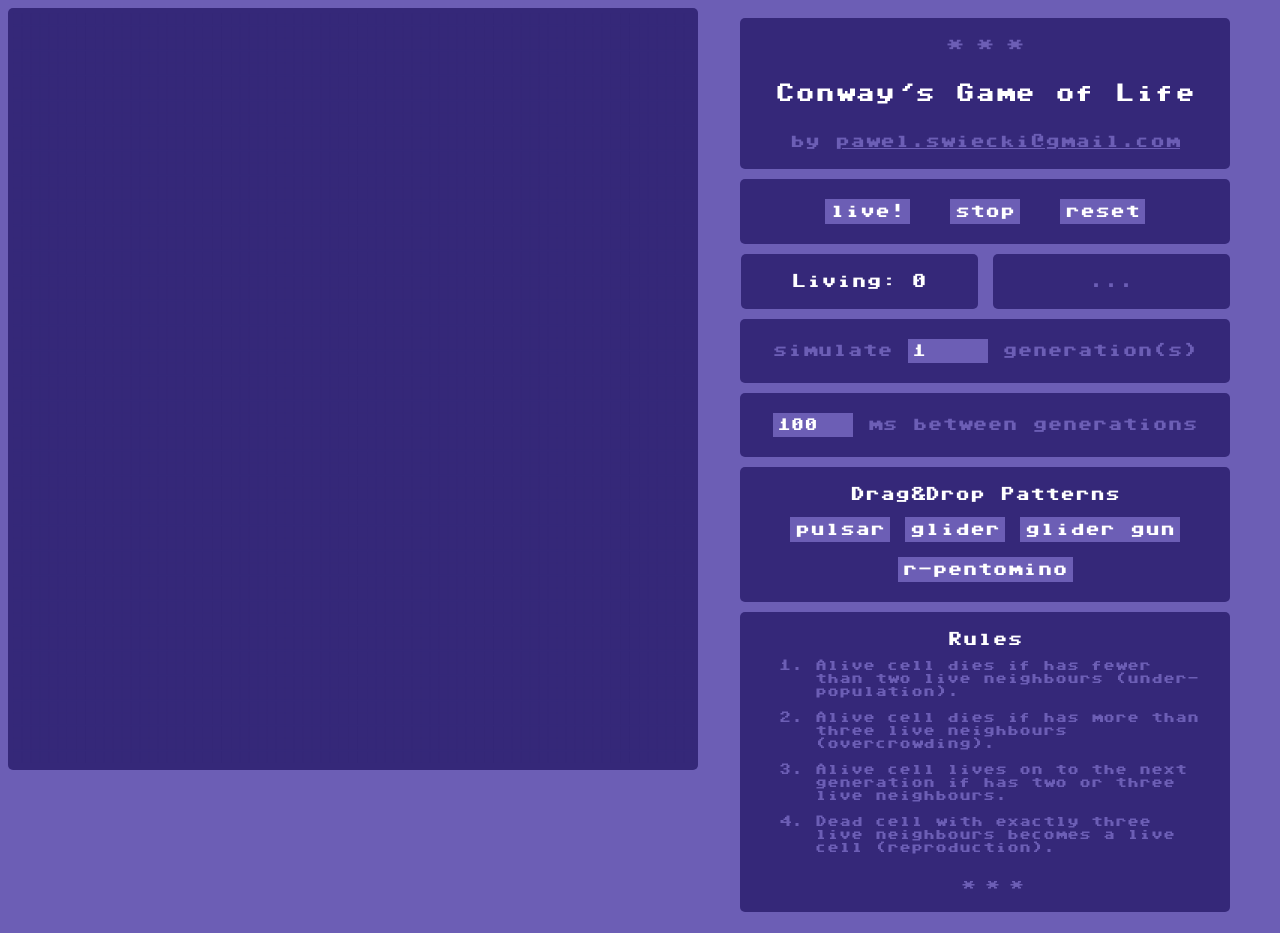
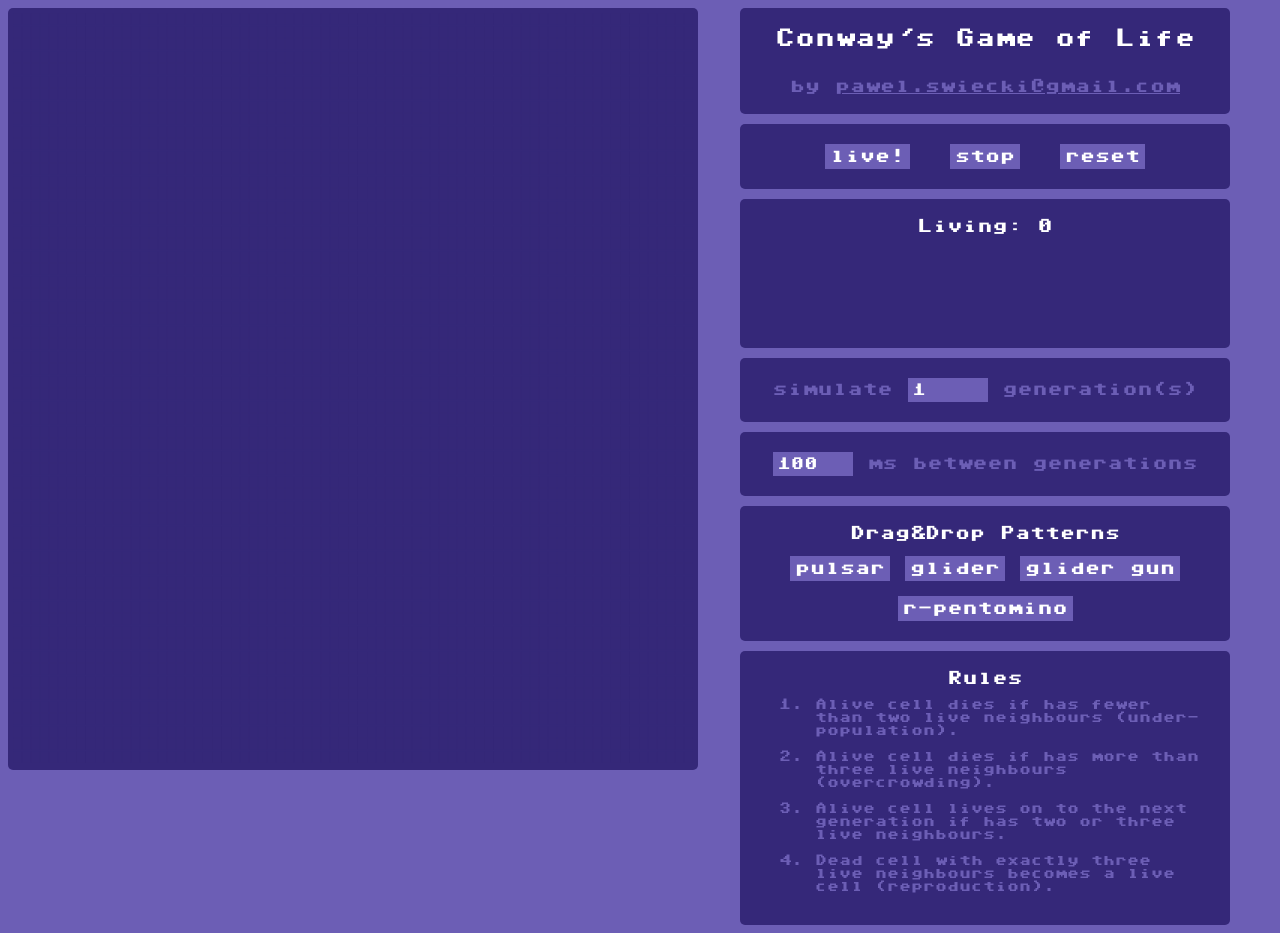
Before and after one commit to pawelswiecki/game-of-life, a plain HTML site: page index.html in a window 1280 px wide. Drawn offline with nearby package versions, Linux system fonts and the light colour scheme.

Commit message:
another version of living counter

```diff
--- a/index.html
+++ b/index.html
@@ -20,14 +20,13 @@
         </div>
 
         <div class="right">
-            <div class="right-center big">
-                <span class="header2">* * *</span><br/><br/><br/>
+            <div class="right-center" style="margin-top: 0px;">
                 <span class="header1">Conway's Game of Life</span><br/><br/><br/>
                 <span>by <a id="mail" href="mailto:pawel.swiecki@gmail.com">pawel.swiecki@gmail.com</a></span>
             </div>
 
             <br/>
-            <div class="right-center big">
+            <div class="right-center">
                 <input id="live" class="button1 active" value="live!" type="button"/>
                 <span class="block"></span>
                 <input id="stop" class="button1 active" value="stop" type="button"/>
@@ -36,21 +35,25 @@
             </div>
 
             <br/>
-            <div class="right-center small"><span class="header3">Living: <span id="counter"></span></span></div>
-            <div class="right-center small">...</div>
+            <div class="right-center">
+                <div class="header3">Living: <span id="counter"></span></div><br/>
+
+                <canvas id="histogram" width="430" height="77">
+                    HTML5 Canvas not supported
+                </canvas></div>
             <br/>
 
-            <div class="right-center big">
+            <div class="right-center">
                 simulate <input id="form1" class="form" value="1" type="text"/> generation(s)
             </div>
             <br/>
 
-            <div class="right-center big">
+            <div class="right-center">
                 <input id="form_delay" class="form" value="100" type="text"/> ms between generations
             </div>
             <br/>
 
-            <div class="right-center big">
+            <div class="right-center">
                 <span class="header3">Drag&Drop Patterns</span><br/><br/>
                 <input id="pattern-pulsar" class="button1 active drag-button" value="pulsar" type="button"/>
                 <input id="pattern-glider" class="button1 active drag-button" value="glider" type="button"/>
@@ -59,7 +62,7 @@
             </div>
             <br/>
 
-            <div class="right-center big">
+            <div class="right-center">
                 <span class="header3">Rules</span>
                 <div  style="padding-left: 15px; font-size: 12px;">
                     <ol class="list1" type="1">
@@ -67,8 +70,7 @@
                         <li>Alive cell dies if has more than three live neighbours (overcrowding).</li><br/>
                         <li>Alive cell lives on to the next generation if has two or three live neighbours.</li><br/>
                         <li>Dead cell with exactly three live neighbours becomes a live cell (reproduction).</li>
-                    </ol><br/>
-                    * * *
+                    </ol>
                 </div>
             </div>
             <br/>
--- a/styles.css
+++ b/styles.css
@@ -51,27 +51,20 @@ div.left {
     /*cursor: crosshair;*/
 }
 div.right {
-    text-align:center;
+    text-align: center;
     background-color: #6C5EB5;
 }
 
 div.right-center {
-    text-align:center;
-
     background-color: #352879;
     display:inline-block;
     float: center;
-    padding: 20px;
+
     border-radius: 5px;
     margin-top: 10px;
-}
-
-div.big {
     width: 450px;
-}
-
-div.small {
-    width: 197px;
+    text-align: center;
+    padding: 20px;
 }
 
 .header1 {
```
